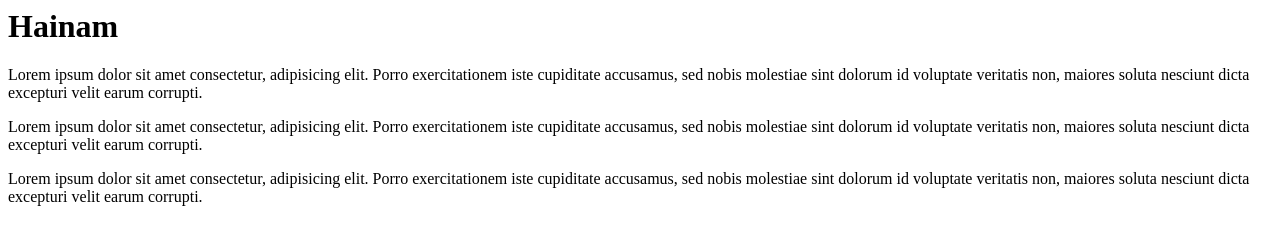
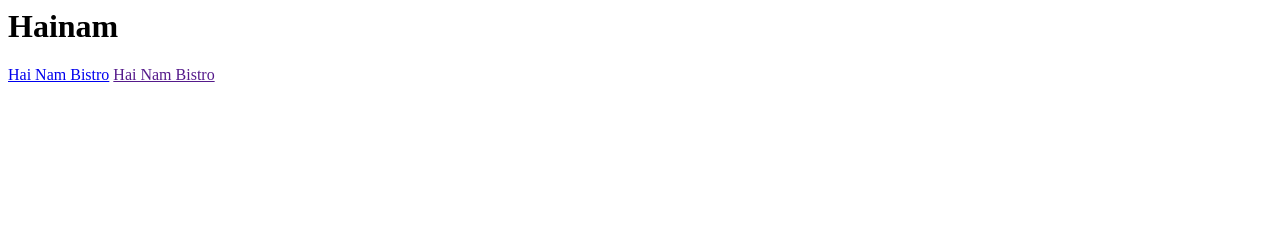
Before and after one commit to Eszter88/hainam, a plain HTML site: page index.html in a window 1280 px wide. Drawn offline with Linux system fonts and the light colour scheme.

Commit message:
Update index.html

```diff
--- a/index.html
+++ b/index.html
@@ -7,8 +7,7 @@
 </head>
 <body>
   <h1>Hainam</h1>
-  <p>Lorem ipsum dolor sit amet consectetur, adipisicing elit. Porro exercitationem iste cupiditate accusamus, sed nobis molestiae sint dolorum id voluptate veritatis non, maiores soluta nesciunt dicta excepturi velit earum corrupti.</p>
-  <p>Lorem ipsum dolor sit amet consectetur, adipisicing elit. Porro exercitationem iste cupiditate accusamus, sed nobis molestiae sint dolorum id voluptate veritatis non, maiores soluta nesciunt dicta excepturi velit earum corrupti.</p>
-  <p>Lorem ipsum dolor sit amet consectetur, adipisicing elit. Porro exercitationem iste cupiditate accusamus, sed nobis molestiae sint dolorum id voluptate veritatis non, maiores soluta nesciunt dicta excepturi velit earum corrupti.</p>
+  <a href="https://www.webesti.com" > Hai Nam Bistro</a>
+  <a href="" > Hai Nam Bistro</a>
 </body>
 </html>
```
